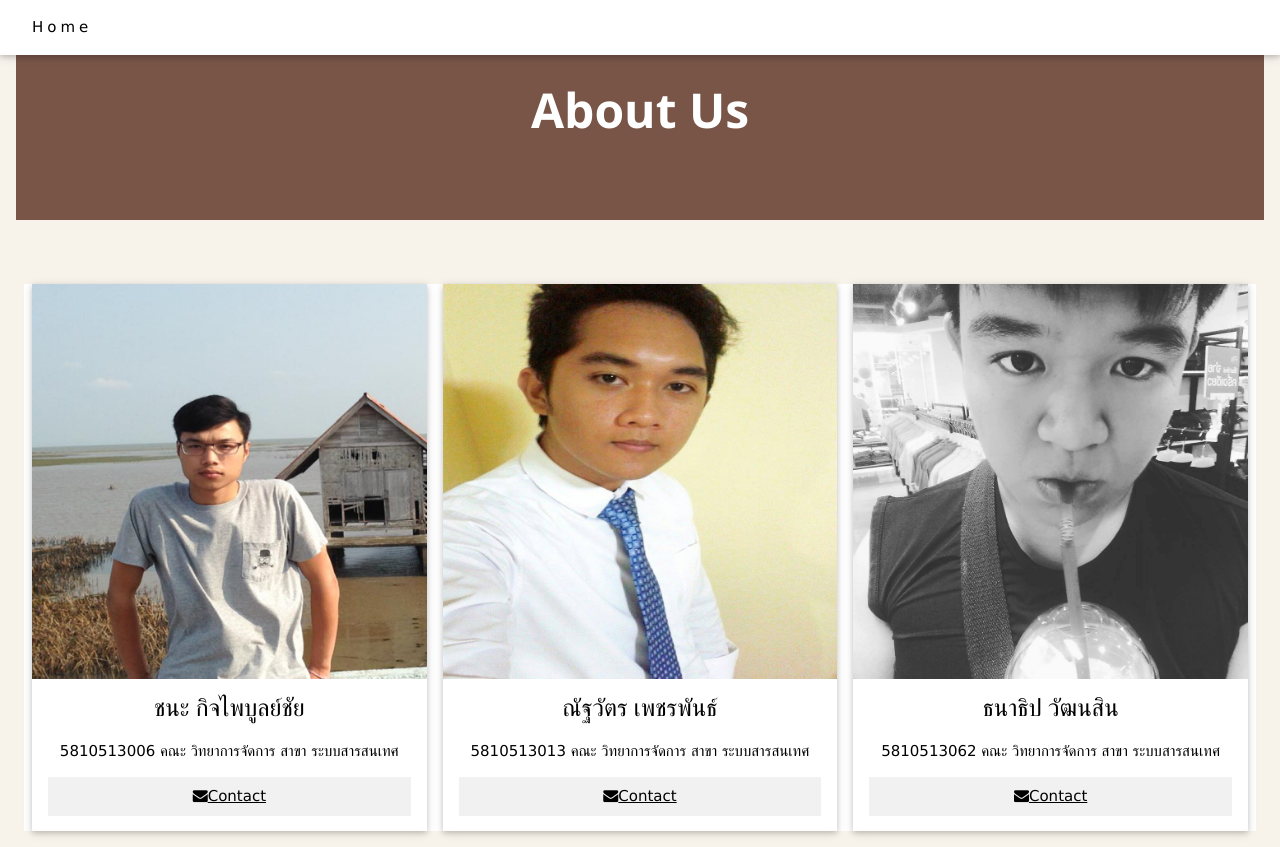
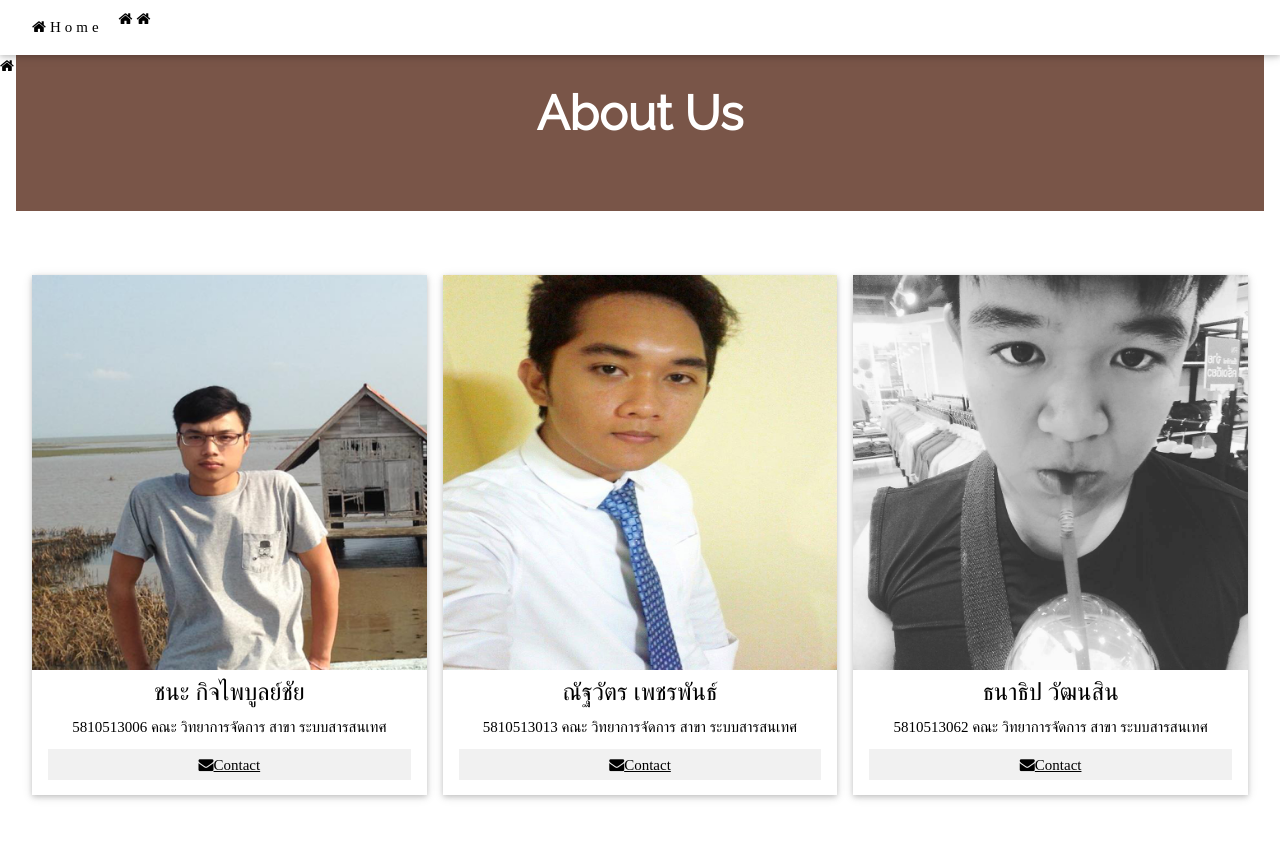
Before and after one commit to CoffeeShopInPSU/AboutUs, a plain HTML site: page index.html in a window 1280 px wide. After the commit the page ends 811 px from the top, so only its background shows below. Drawn offline with nearby package versions, Linux system fonts and the light colour scheme.

Commit message:
Update index.html

```diff
--- a/index.html
+++ b/index.html
@@ -7,9 +7,7 @@
 <link rel="stylesheet" href="https://fonts.googleapis.com/css?family=Raleway">
 <link rel="stylesheet" href="https://cdnjs.cloudflare.com/ajax/libs/font-awesome/4.7.0/css/font-awesome.min.css">
 <style>
-body{
-    background-color: #f7f2ea;
-}
+body
 
 ,h1,h2,h3,h4,h5,h6 {
 
@@ -26,11 +24,11 @@ font-family: "Raleway", Arial, Helvetica, sans-serif
 
 <body >
 	<div class="w3-top">
-  <div class="w3-bar w3-theme-l3 w3-padding  w3-white w3-card-2" style="letter-spacing:4px;">
+  <div class="w3-bar  w3-padding  w3-white w3-card-2" style="letter-spacing:4px;">
 
     <!-- Right-sided navbar links. Hide them on small screens -->
     <div class="w3-left w3-hide-small ">
-     <a href="https://coffeeshopinpsu.github.io/home/"  onclick="w3_close()" class="w3-bar-item w3-button w3-hover-grey">Home</a>
+     <a href="https://coffeeshopinpsu.github.io/home/"  onclick="w3_close()" class="w3-bar-item w3-button w3-hover-grey"><i class="fa fa-home">Home</a>
 
     </div>
   </div>
```
